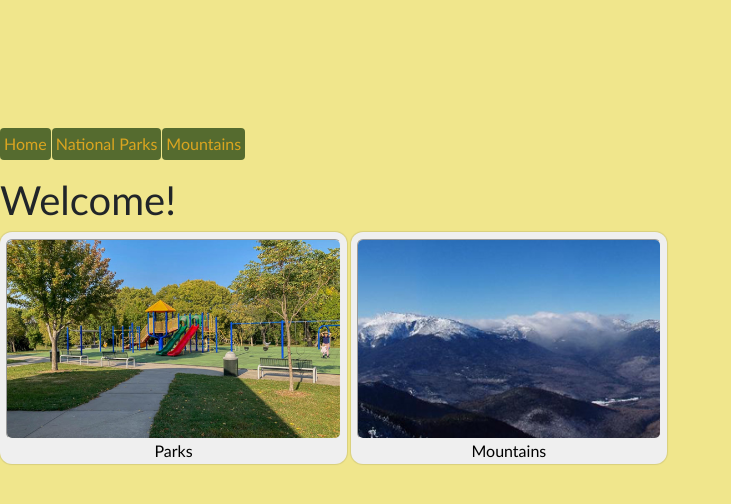
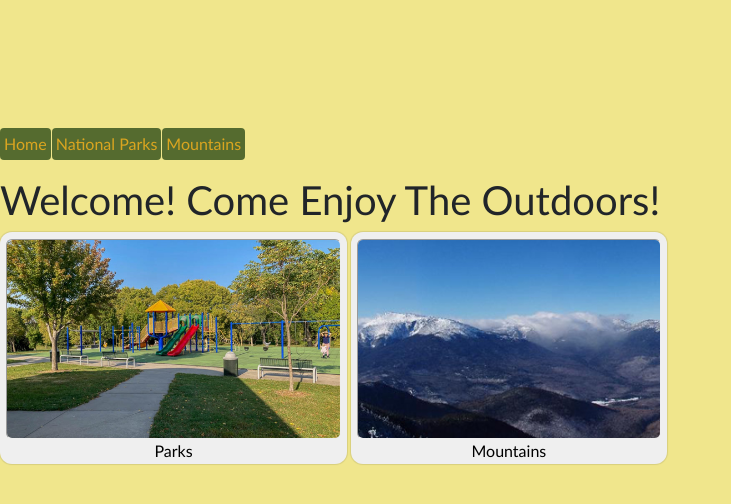
Before and after one commit to compaaaa/EnjoyTheOutdoors, a plain HTML site: page index.html in a window 1280 px wide. Shown: the whole page, without its empty margins (0-731 px from the left). Drawn offline with nearby package versions, Linux system fonts and the light colour scheme.

Commit message:
finishing touches

```diff
--- a/index.html
+++ b/index.html
@@ -14,7 +14,7 @@
 
     </div>
     <nav id="nav"></nav>
-    <h1>Welcome!</h1>
+    <h1>Welcome! Come Enjoy The Outdoors!</h1>
     <a href="parks.html">
         <button>
             <img src="images/parks.jpg" width="335" height="220"><br>
--- a/scripts/mountains.js
+++ b/scripts/mountains.js
@@ -39,5 +39,4 @@ function mountainInfo(item) {
 
 document.addEventListener("DOMContentLoaded",()=>{
     mountainsArray.forEach( m => document.body.appendChild(mountainCard(m)));
-
 });
```
